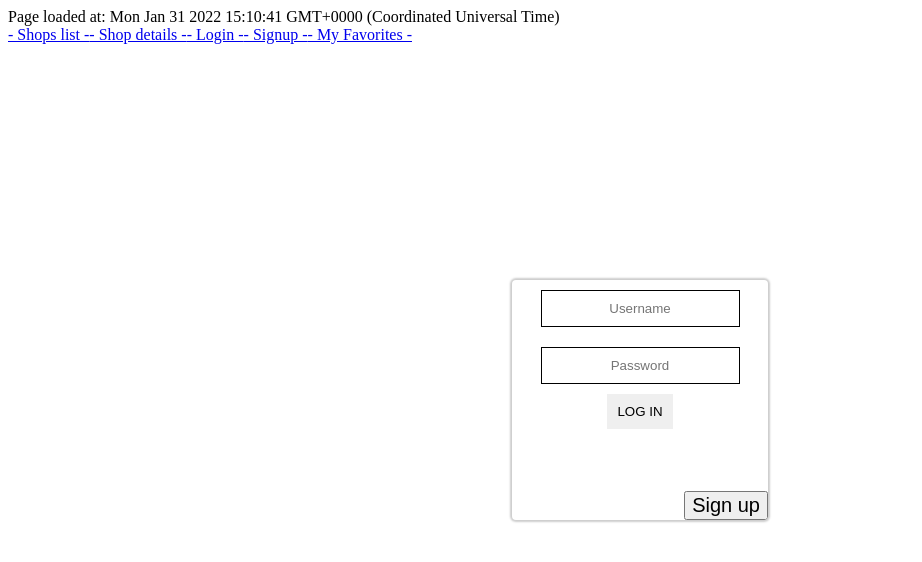
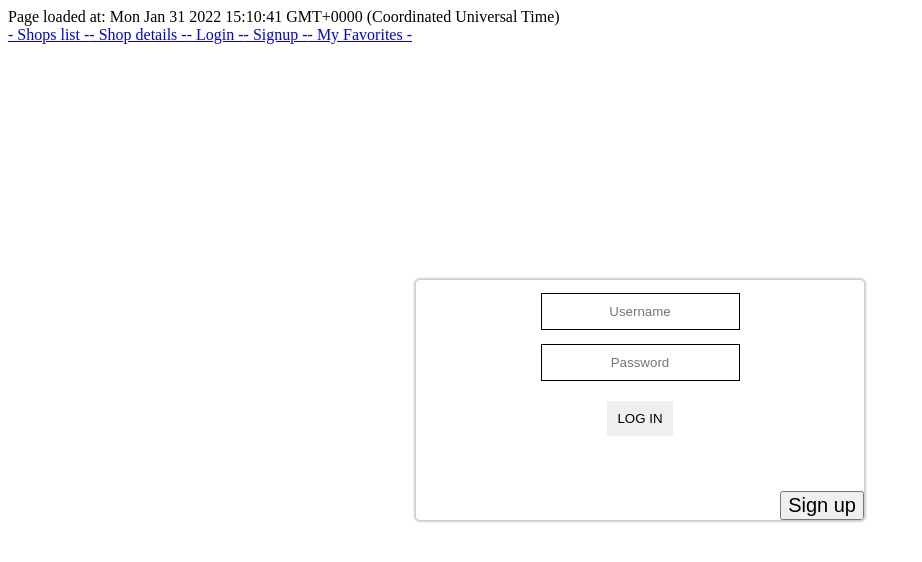
Before and after one commit to Blue-Ocean-Team-Shades/Expresso, a React app: page /login in a window 1280 px wide. Shown: the top 562 px of the page, without its empty margins (0-922 px from the left). Built offline with nearby package versions, Linux system fonts and the light colour scheme; the HTML template or start-up script is replaced by a standard one.

Commit message:
login and register feature

```diff
--- a/client/src/components/login-and-signup/index.jsx
+++ b/client/src/components/login-and-signup/index.jsx
@@ -1,13 +1,17 @@
-import React from 'react';
+import React, { useState } from 'react';
 import styled from 'styled-components';
 import {Background, Accent, Highlight} from '../Styled.jsx';
 import { useNavigate } from "react-router-dom";
 
 import Login from './login.jsx';
 import Register from './register.jsx';
+import axios from 'axios';
 
 function LoginAndSignup({ isLogin, isSignup }) {
   const navigate = useNavigate();
+
+  const [user, setUser] = useState('');
+  const [password, setPassword] = useState('');
 
   const signUp = () => {
     navigate("/signup");
@@ -17,11 +21,42 @@ function LoginAndSignup({ isLogin, isSignup }) {
     navigate("/login");
   }
 
+  const usernameChange = (e) => {
+    setUser(e.target.value)
+  }
+
+  const passwordChange = (e) => {
+    setPassword(e.target.value)
+  }
+
+  const submitLogin = () => {
+    axios.post('/login', {
+      username: user,
+      password: password
+    })
+  }
+
+  const submitSignUp = () => {
+    axios.post('/signup', {
+      username: user,
+      password: password
+    })
+  }
+
+  // const [token, setToken] = useState();
+
+  // if(!token) {
+  //   return <Login setToken={setToken} />
+  // }
+
 
   if (isLogin) {
     return (
       <Background>
         <Login
+          usernameChange={usernameChange}
+          passwordChange={passwordChange}
+          submitLogin={submitLogin}
           signUp={signUp}
         />
       </Background>
@@ -30,6 +65,7 @@ function LoginAndSignup({ isLogin, isSignup }) {
     return (
       <Background>
         <Register
+          signUp={submitSignUp}
           logIn={logIn}
         />
       </Background>
--- a/client/src/components/login-and-signup/login.jsx
+++ b/client/src/components/login-and-signup/login.jsx
@@ -1,18 +1,18 @@
 import React from 'react';
 import styled from 'styled-components';
 
-const Login = ({ signUp }) => {
+const Login = ({ usernameChange, passwordChange, submitLogin, signUp }) => {
   return (
     <Container>
       <div>
         <div>
-          <Input placeholder='Username'></Input>
+          <Input placeholder='Username' type="text" onChange={usernameChange}></Input>
         </div>
         <div>
-          <Input placeholder='Password'></Input>
+          <Input placeholder='Password' type="password" onChange={passwordChange}></Input>
         </div>
         <div>
-          <Button>Log in</Button>
+          <Button onClick={submitLogin}>Log in</Button>
         </div>
         <SignUp onClick={signUp}>Sign up</SignUp>
       </div>
@@ -25,7 +25,7 @@ export const Container = styled.div`
   position:fixed;
   text-align: center;
   background: white;
-  width: 20%;
+  width: 35%;
   height: 30%;
   top:50%;
   left:50%;
@@ -41,7 +41,7 @@ export const Input = styled.input`
   text-align: center;
   padding: 10px;
   border: 1px solid;
-  margin: 10px 10px 10px 10px;
+  margin: 3% 5% 0% 5%;
 `
 
 export const Button = styled.button`
@@ -52,6 +52,7 @@ export const Button = styled.button`
   cursor: pointer;
   text-transform: uppercase;
   padding: 10px;
+  margin-top: 20px;
   margin-bottom: 20px;
 `
 
--- a/client/src/components/login-and-signup/register.jsx
+++ b/client/src/components/login-and-signup/register.jsx
@@ -2,7 +2,7 @@ import React from 'react';
 import styled from 'styled-components';
 import { Container, Input, Button } from './login.jsx';
 
-const Register = ({ logIn }) => {
+const Register = ({ logIn, signUp }) => {
   return (
     <Container>
       <div>
@@ -16,7 +16,7 @@ const Register = ({ logIn }) => {
           <Input placeholder='Password'></Input>
         </div>
         <div>
-          <Button>Sign up</Button>
+          <Button onClick={signUp}>Sign up</Button>
         </div>
         <Login onClick={logIn}>Log in</Login>
       </div>
--- a/package.json
+++ b/package.json
@@ -9,7 +9,7 @@
     "watch": "webpack -w",
     "test": "echo \"Error: no test specified\" && exit 1",
     "start": "nodemon server",
-    "clear-database": "psql -d expresso -f database/schema.sql"
+    "clear-database": "psql -v -d expresso -f database/schema.sql"
   },
   "repository": {
     "type": "git",
```
